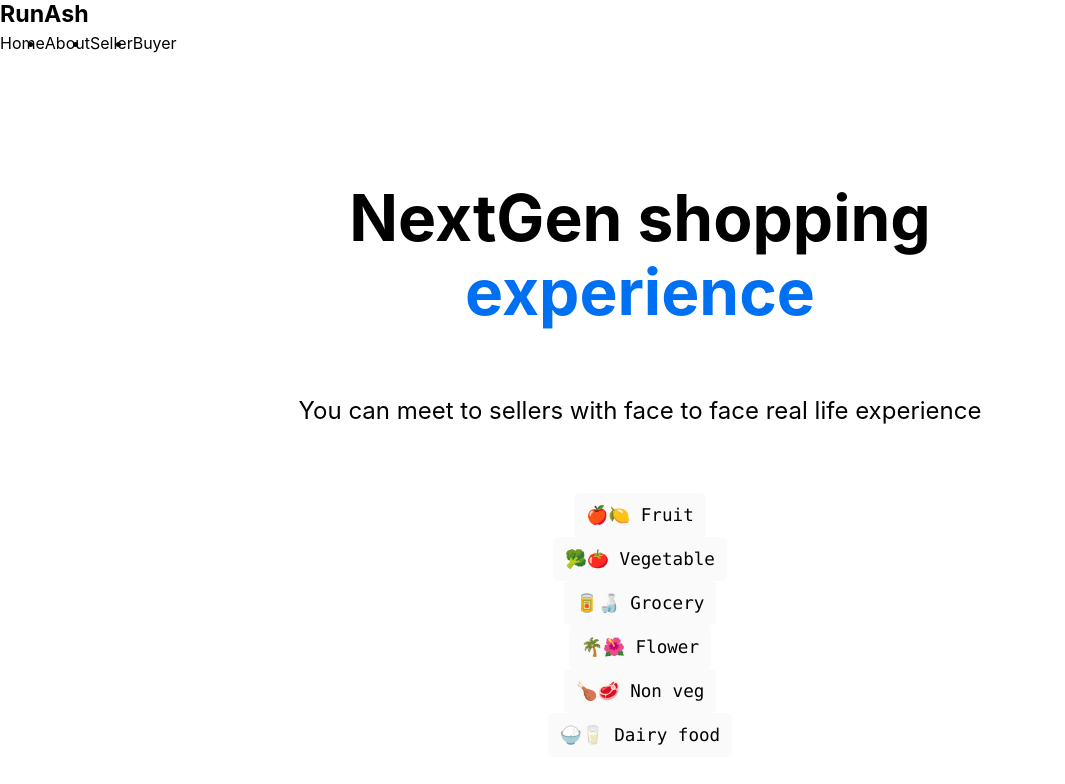
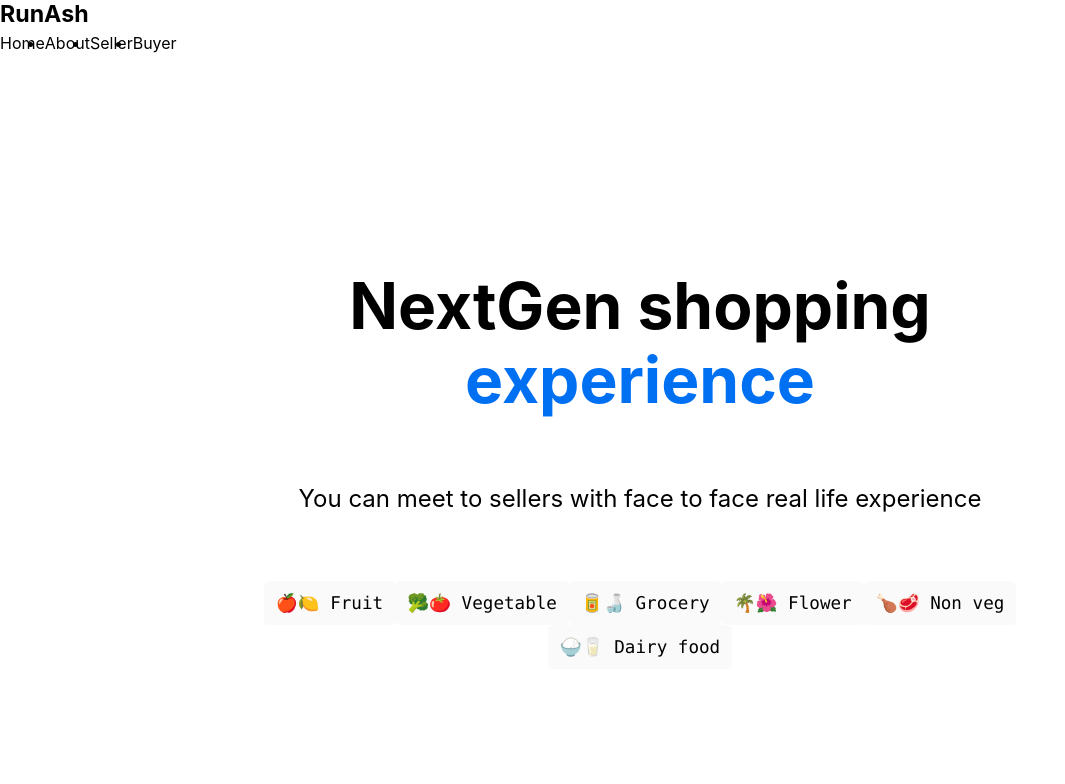
Before and after one commit to rammurmu/next, a Next.js app: page /buyer in a window 1280 px wide. Shown: the top 784 px of the page, without its empty margins (0-1065 px from the left). Built offline with nearby package versions, Linux system fonts and the light colour scheme.

Commit message:
Update buyer.js

```diff
--- a/pages/buyer.js
+++ b/pages/buyer.js
@@ -18,12 +18,14 @@ export default function Buyer() {
         <p className={styles.description}>
          You can meet to sellers with face to face real life experience
         </p>
+      <div className={styles.grid}>
       <code className={styles.code}>🍎🍋 Fruit</code>
       <code className={styles.code}>🥦🍅 Vegetable</code>
       <code className={styles.code}>🥫🍶 Grocery</code>
       <code className={styles.code}>🌴🌺 Flower</code>
       <code className={styles.code}>🍗🥩 Non veg</code>
       <code className={styles.code}>🍚🥛 Dairy food</code>
+      </div>
      </main>
     </div>
   )
```
